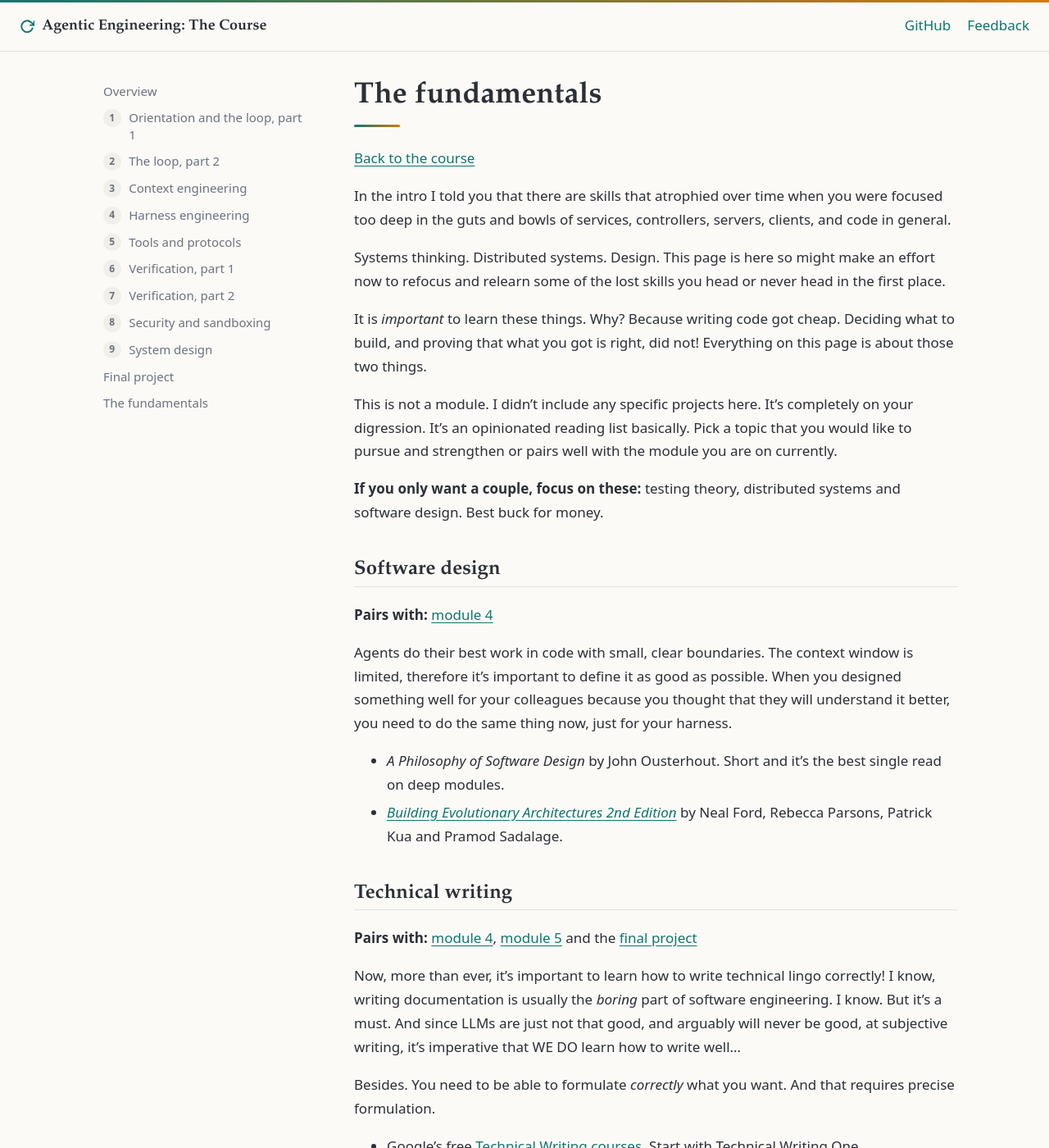
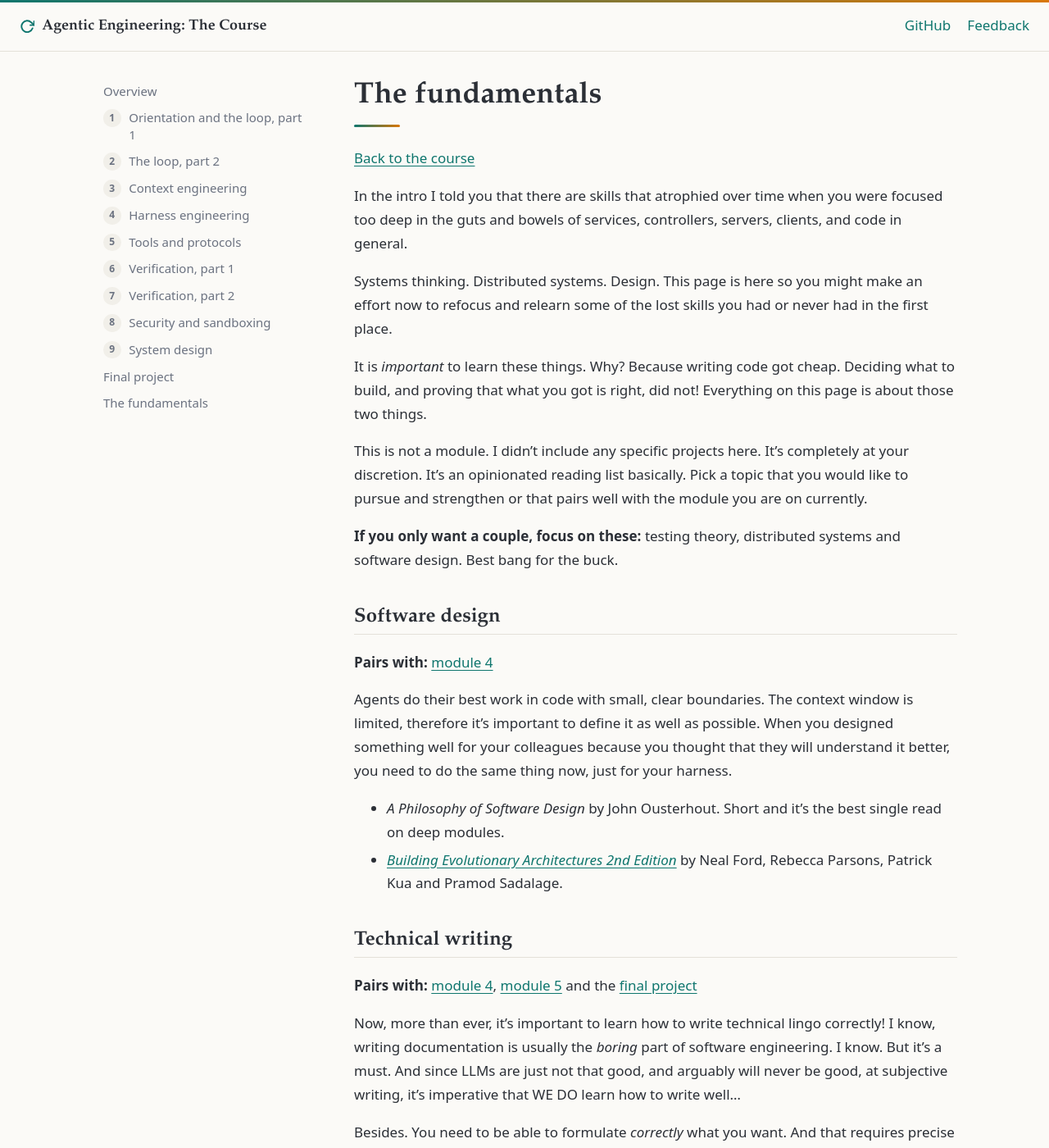
Before and after one commit to Skarlso/ai-upskilling-course-material, a Jekyll site: the page built from fundamentals/README.md, in a window 1280 px wide and 1400 px high. Shown: the whole window at 82% size. Built offline with Jekyll 4.4.1, drawn with Linux system fonts in a browser that asks for light colours; our own code applies the rules of GitHub Pages for plain Markdown files; some of the changed text lies outside the part shown.

Commit message:
typo fixes
Signed-off-by: Gergely Brautigam <182850+Skarlso@users.noreply.github.com>

```diff
--- a/fundamentals/README.md
+++ b/fundamentals/README.md
@@ -2,24 +2,24 @@
 
 [Back to the course](../README.md)
 
-In the intro I told you that there are skills that atrophied over time when you were focused too deep in the guts and bowls of services, controllers, servers, clients, and code in general.
+In the intro I told you that there are skills that atrophied over time when you were focused too deep in the guts and bowels of services, controllers, servers, clients, and code in general.
 
-Systems thinking. Distributed systems. Design. This page is here so might make an effort now to refocus and relearn some of the lost skills you head or never head in the first place.
+Systems thinking. Distributed systems. Design. This page is here so you might make an effort now to refocus and relearn some of the lost skills you had or never had in the first place.
 
 It is _important_ to learn these things. Why? Because writing code got cheap. Deciding what to build, and proving that what you got is right, did not! Everything on this page is about those two things.
 
-This is not a module. I didn't include any specific projects here. It's completely on your digression. It's an opinionated reading list basically. Pick a topic that you would like to pursue and strengthen or pairs well with the module you are on currently.
+This is not a module. I didn't include any specific projects here. It's completely at your discretion. It's an opinionated reading list basically. Pick a topic that you would like to pursue and strengthen or that pairs well with the module you are on currently.
 
-**If you only want a couple, focus on these:** testing theory, distributed systems and software design. Best buck for money.
+**If you only want a couple, focus on these:** testing theory, distributed systems and software design. Best bang for the buck.
 
 ## Software design
 
 **Pairs with:** [module 4](../modules/04-harness-engineering/README.md)
 
-Agents do their best work in code with small, clear boundaries. The context window is limited, therefore it's important to define it as good as possible. When you designed something well for your colleagues because you thought that they will understand it better, you need to do the same thing now, just for your harness.
+Agents do their best work in code with small, clear boundaries. The context window is limited, therefore it's important to define it as well as possible. When you designed something well for your colleagues because you thought that they will understand it better, you need to do the same thing now, just for your harness.
 
 - _A Philosophy of Software Design_ by John Ousterhout. Short and it's the best single read on deep modules.
-- [_Building Evolutionary Architectures 2nd Edition_](https://learning.oreilly.com/library/view/building-evolutionary-architectures/9781492097532/) by Neal Ford, Rebecca Parsons, Patrick Kua and Pramod Sadalage.
+- [_Building Evolutionary Architectures 2nd Edition_](https://www.oreilly.com/library/view/building-evolutionary-architectures/9781492097532/) by Neal Ford, Rebecca Parsons, Patrick Kua and Pramod Sadalage.
 
 ## Technical writing
 
@@ -66,11 +66,11 @@ This one is really self-explanatory why you need to understand boundaries, secur
 
 **Pairs with:** [module 9](../modules/09-system-design/README.md) and the [final project](../project/README.md)
 
-Understanding how, when, if to scale something is one of the most crucial elements of designing good software. I can't stress this enough how important it is to understand how to design something that won't collapse when more than five people are trying to use it at the same time.
+Understanding how, when, if to scale something is one of the most crucial elements of designing good software. I can't stress enough how important it is to understand how to design something that won't collapse when more than five people are trying to use it at the same time.
 
 - [Designing Data-Intensive Applications, 2nd edition](https://www.oreilly.com/library/view/designing-data-intensive-applications/9781098119058/) by Martin Kleppmann and Chris Riccomini. "The Book".
 - _Release It!_, 2nd edition, by Michael Nygard. Timeouts, circuit breakers and bulkheads, and more.
-- [Designing Distributed Systems 2nd Edition](https://learning.oreilly.com/library/view/designing-distributed-systems/9781098156343/) by Brandon Burns is a fantastic primer for everything about distribution and it's _only_ 220 pages compared to the above which is almost 700!
+- [Designing Distributed Systems 2nd Edition](https://learning.oreilly.com/library/view/designing-distributed-systems/9781098156343/) by Brendan Burns is a fantastic primer for everything about distribution and it's _only_ 220 pages compared to the Data-Intensive Applications, which is almost 700!
 
 ## Concurrency
 
@@ -97,7 +97,7 @@ When writing code stops being the slow part, something else becomes the slow par
 
 - _Thinking in Systems_ by Donella Meadows. A slim book with no code in it. Perfect for travelling.
 - _The Goal_ by Eliyahu Goldratt. A novel about a factory. Yes, really.
-- [Systems Thinking for Agentic AI](https://www.amazon.de/-/en/Systems-Thinking-Agentic-guardrails-observability/dp/1808828496) a _very_ recent book on applying Systems thinking for agents.
+- [Systems Thinking for Agentic AI](https://www.amazon.de/-/en/Systems-Thinking-Agentic-guardrails-observability/dp/1808828496), a _very_ recent book on applying systems thinking for agents.
 
 ## Reading code
 
```
Also changed, not shown: other parts of fundamentals/README.md (+3 -3 lines), README.md (+6 -1 lines), modules/01-loop-part-1/README.md (+1 -1 lines), modules/08-security-and-sandboxing/README.md (+2 -2 lines), project/README.md (+7 -7 lines), toy-repo/README.md (+2 -2 lines), toy-repo/tasks/README.md (+1 -1 lines), toy-repo/tasks/example-rename/prompt.md (+1 -1 lines), _layouts/default.html (line endings or trailing spaces), 1 other file.
